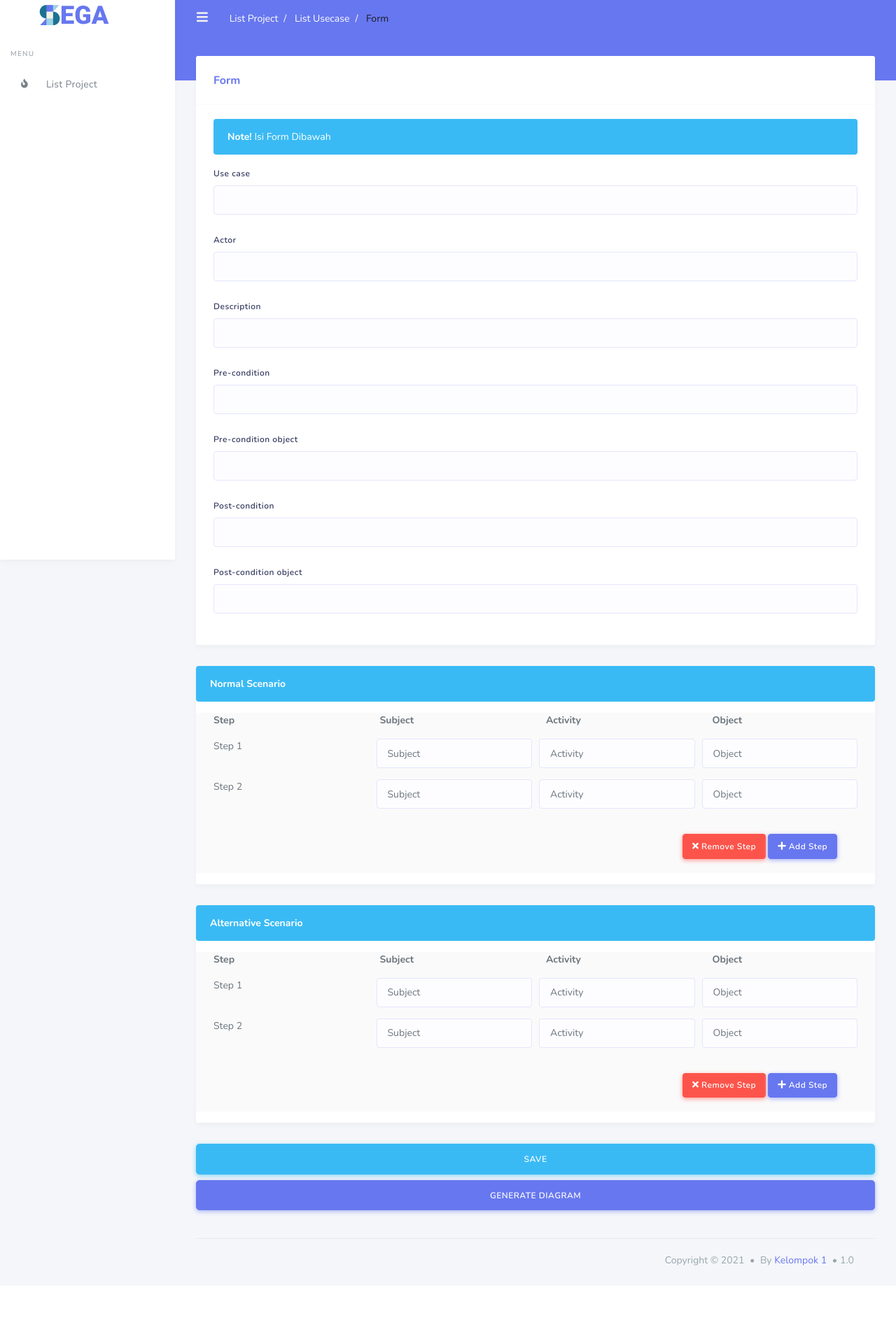
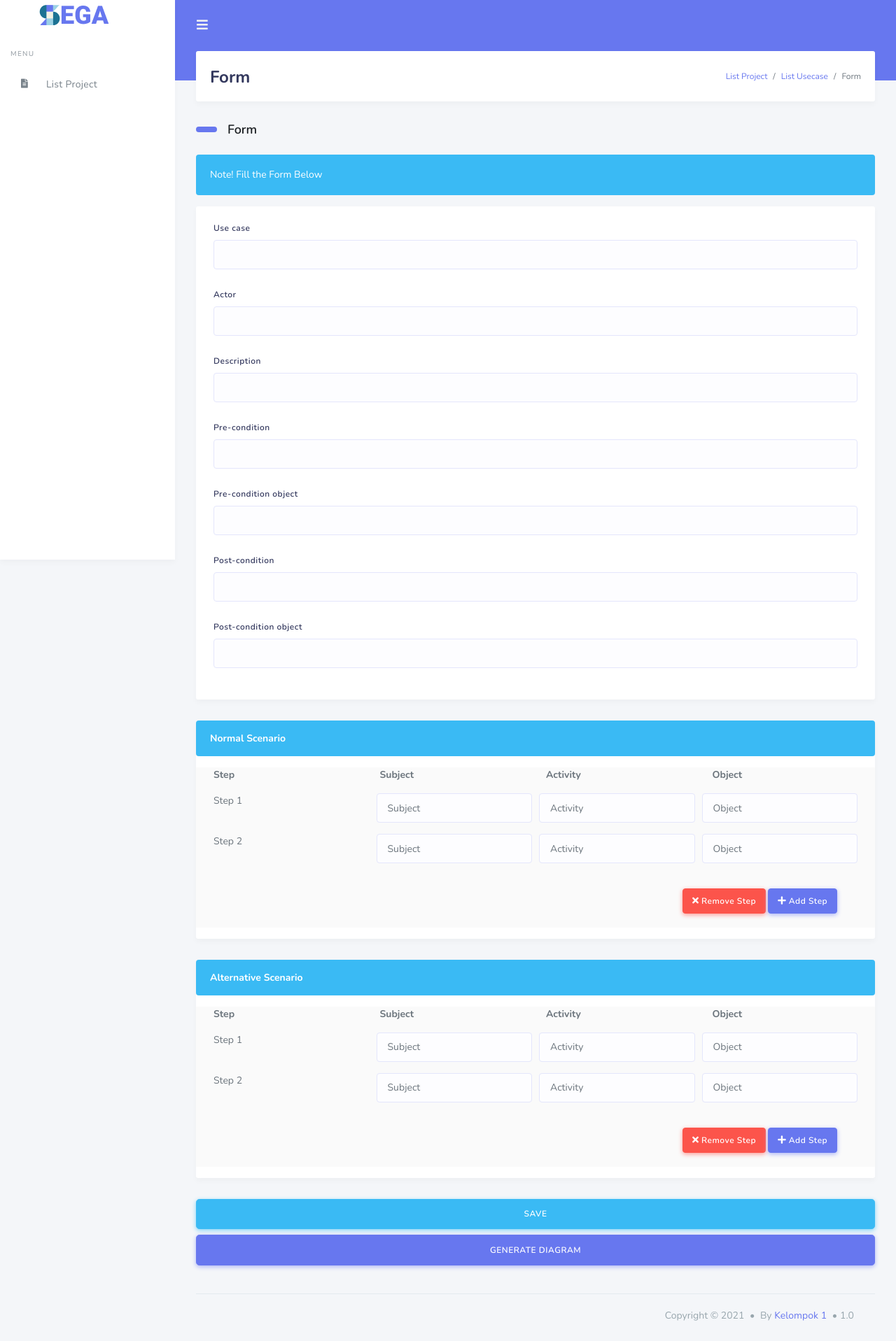
Before and after one commit to AgileRE-2021/UseCaseSpecToSequence, a Django app: page /form in a window 1280 px wide. Shown: the whole page at 70% size. Before the commit the page ends 1809 px from the top, so only its background shows below. Run offline with Django 3.2, Linux system fonts and the light colour scheme; some libraries are stand-ins or nearby versions.

Commit message:
Ganti icon api jadi note (list project), navigasi kanan halaman index masi garapi, halaman form blm fix

```diff
--- a/templates/form.html
+++ b/templates/form.html
@@ -1,6 +1,28 @@
 <!DOCTYPE html>
 <html lang="en">
+  <head>
+    <meta charset="UTF-8">
+    <meta content="width=device-width, initial-scale=1, maximum-scale=1, shrink-to-fit=no" name="viewport">
+    <title>SEGA &mdash; Kelompok 1 </title>
+
+    <!-- General CSS Files -->
+    <link rel="stylesheet" href="https://stackpath.bootstrapcdn.com/bootstrap/4.3.1/css/bootstrap.min.css" integrity="sha384-ggOyR0iXCbMQv3Xipma34MD+dH/1fQ784/j6cY/iJTQUOhcWr7x9JvoRxT2MZw1T" crossorigin="anonymous">
+    <link rel="stylesheet" href="https://use.fontawesome.com/releases/v5.7.2/css/all.css" integrity="sha384-fnmOCqbTlWIlj8LyTjo7mOUStjsKC4pOpQbqyi7RrhN7udi9RwhKkMHpvLbHG9Sr" crossorigin="anonymous">
+
+    <!-- CSS Libraries -->
+    <link rel="stylesheet" href="../node_modules/bootstrap-daterangepicker/daterangepicker.css">
+    <link rel="stylesheet" href="../node_modules/bootstrap-colorpicker/dist/css/bootstrap-colorpicker.min.css">
+    <link rel="stylesheet" href="../node_modules/select2/dist/css/select2.min.css">
+    <link rel="stylesheet" href="../node_modules/selectric/public/selectric.css">
+    <link rel="stylesheet" href="../node_modules/bootstrap-timepicker/css/bootstrap-timepicker.min.css">
+    <link rel="stylesheet" href="../node_modules/bootstrap-tagsinput/dist/bootstrap-tagsinput.css">
+
+    <!-- Template CSS -->
+    <link rel="stylesheet" href="../assets/css/style.css">
+    <link rel="stylesheet" href="../assets/css/components.css">
+  </head>
 <head>
+
   <style>
     .add {
       padding-right: 5%;
@@ -65,20 +87,6 @@
                   <li class="crumb"><a class="text-light" href="/form">Form</a></li>
               </ol>
             -->
-            <nav aria-label="breadcrumb">
-              <ol class="breadcrumb bg-primary text-white-all">
-                <li class="breadcrumb-item">
-                  <a href="/">List Project</a>
-                </li>
-                <li class="breadcrumb-item">
-                  <a href="/usecase">List Usecase</a>
-                  <!--<a href="/usecase">List Usecase</a>-->
-                </li>
-                <li class="breadcrumb-item text-dark" aria-current="page">
-                  Form
-                </li>
-              </ol>
-            </nav>
           </ul>
         </form>
 
@@ -99,7 +107,7 @@
           <ul class="sidebar-menu">
               <li class="menu-header">Menu</li>
               <li class="nav-item">
-                <a href="/" ><i class="fas fa-fire"></i><span>List Project</span></a>
+                <a href="/" ><i class="fas fa-file-alt"></i><span>List Project</span></a>
 
               </li>
 
@@ -110,17 +118,23 @@
 
       <!-- Main Content -->
       <div class="main-content">
+          <section class="section">
+            <div class="section-header">
+              <h1>Form</h1>
+              <div class="section-header-breadcrumb">
+                <div class="breadcrumb-item active"><a href="/">List Project</a></div>
+                <div class="breadcrumb-item active"><a href="/usecase">List Usecase</a></div>
+                <div class="breadcrumb-item">Form</div>
+              </div>
+            </div>
+
         <div class="section-body">
+          <h2 class="section-title">Form</h2>
+            <p class="alert alert-info">Note! Fill the Form Below</p>
           <div class="row">
             <div class="col-12 col-md-6 col-lg-12">
               <div class="card">
-                <div class="card-header">
-                  <h4>Form</h4>
-                </div>
                 <div class="card-body">
-                  <div class="alert alert-info">
-                    <b>Note!</b> Isi Form Dibawah
-                  </div>
                   <div class="form-group">
                     <label>Use case</label>
                     <input type="text" class="form-control">
--- a/templates/generate.html
+++ b/templates/generate.html
@@ -103,7 +103,7 @@
           <ul class="sidebar-menu">
               <li class="menu-header">Menu</li>
               <li class="nav-item active">
-                <a href="/" class="nav-link"><i class="fas fa-fire"></i><span>List Project</span></a>
+                <a href="/" class="nav-link"><i class="fas fa-file-alt"></i><span>List Project</span></a>
 
               </li>
 
--- a/templates/list usecase.html
+++ b/templates/list usecase.html
@@ -185,7 +185,7 @@
           <ul class="sidebar-menu">
               <li class="menu-header">Menu</li>
               <li class="nav-item">
-                <a href="/" ><i class="fas fa-fire"></i><span>List Project</span></a>
+                <a href="/" ><i class="fas fa-file-alt"></i><span>List Project</span></a>
 
               </li>
 
```
Also changed, not shown: templates/index.html (+9 -10 lines).
